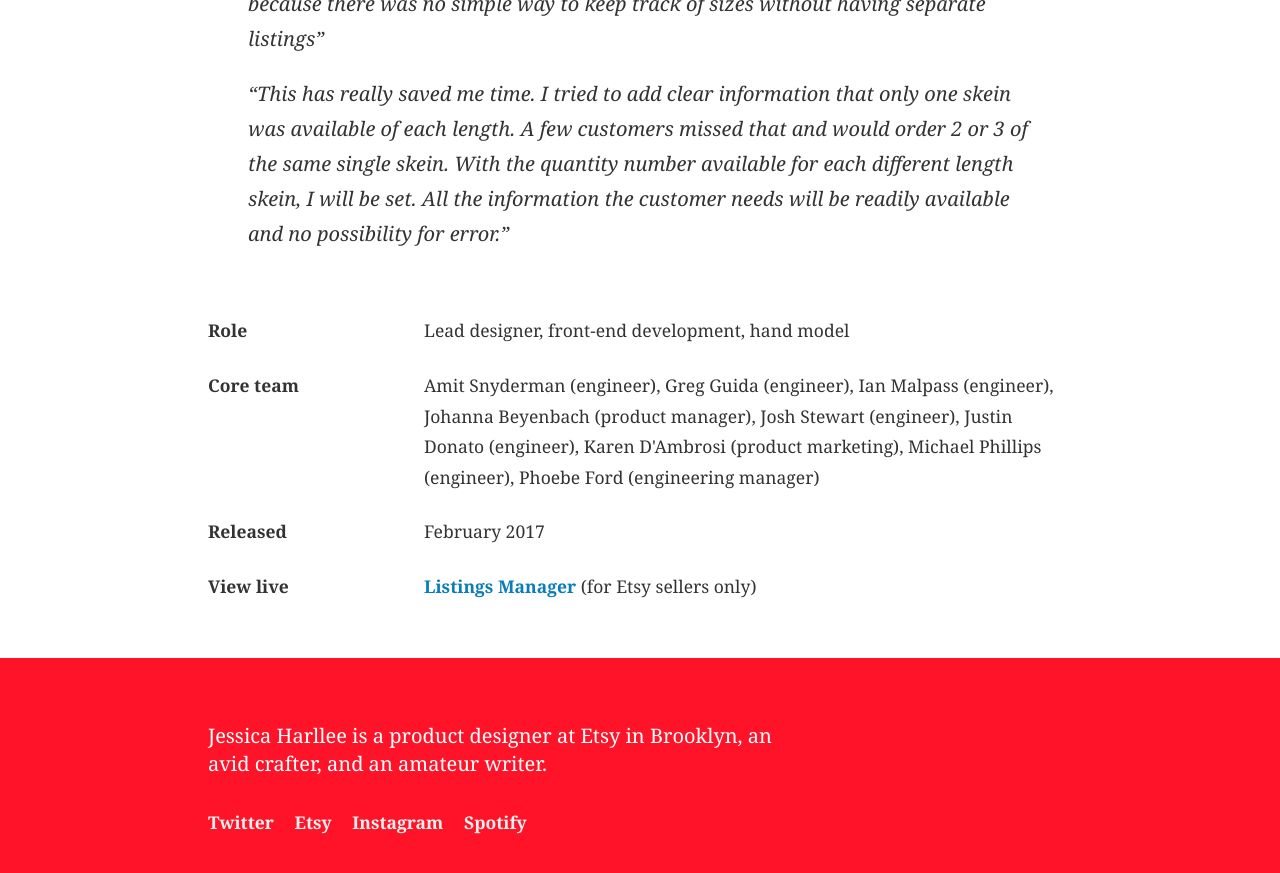
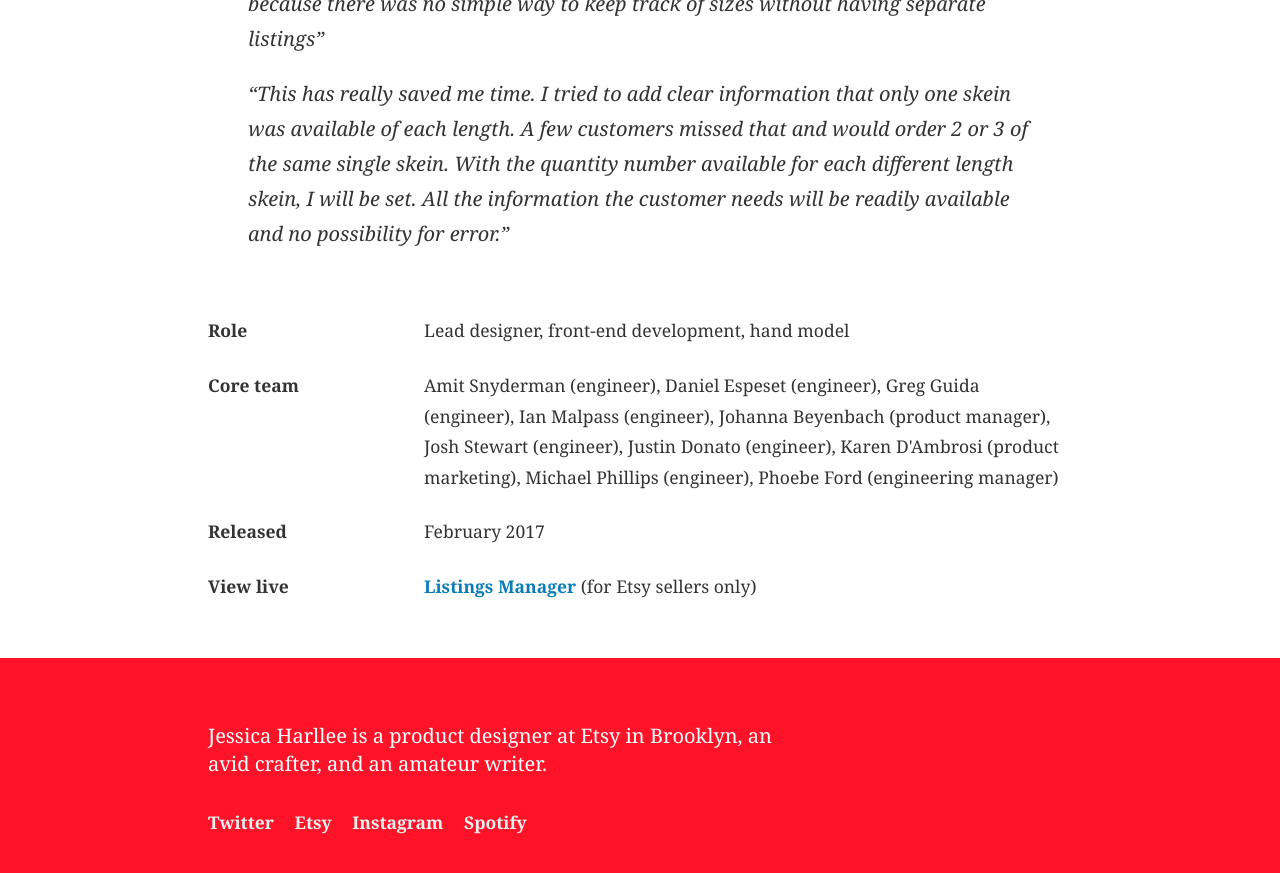
Before and after one commit to harllee/jessicaharllee.com, a Jekyll site: the page built from _work/etsy-inventory-management.markdown, in a window 1280 px wide and 900 px high, scrolled down 13034 px. Shown: the top 873 px of the window. Built offline with Jekyll 4.4.1, drawn with Linux system fonts in a browser that asks for light colours.

Commit message:
Updated Etsy Inventory Management

```diff
--- a/_work/etsy-inventory-management.markdown
+++ b/_work/etsy-inventory-management.markdown
@@ -156,7 +156,7 @@ Sellers were happy to finally be able to accurately track their item quantities
 		<p class="bold mb-sm-0 mb-md-1">Core team</p>
 	</div>
 	<div class="col col-sm-12 col-md-9">
-		<p class="mb-sm-1">Amit Snyderman (engineer), Greg Guida (engineer), Ian Malpass (engineer), Johanna Beyenbach (product manager), Josh Stewart (engineer), Justin Donato (engineer), Karen D'Ambrosi (product marketing), Michael Phillips (engineer), Phoebe Ford (engineering manager)</p>
+		<p class="mb-sm-1">Amit Snyderman (engineer), Daniel Espeset (engineer), Greg Guida (engineer), Ian Malpass (engineer), Johanna Beyenbach (product manager), Josh Stewart (engineer), Justin Donato (engineer), Karen D'Ambrosi (product marketing), Michael Phillips (engineer), Phoebe Ford (engineering manager)</p>
 	</div>
 	<div class="col col-sm-12 col-md-3">
 		<p class="bold mb-sm-0 mb-md-1">Released</p>
```
